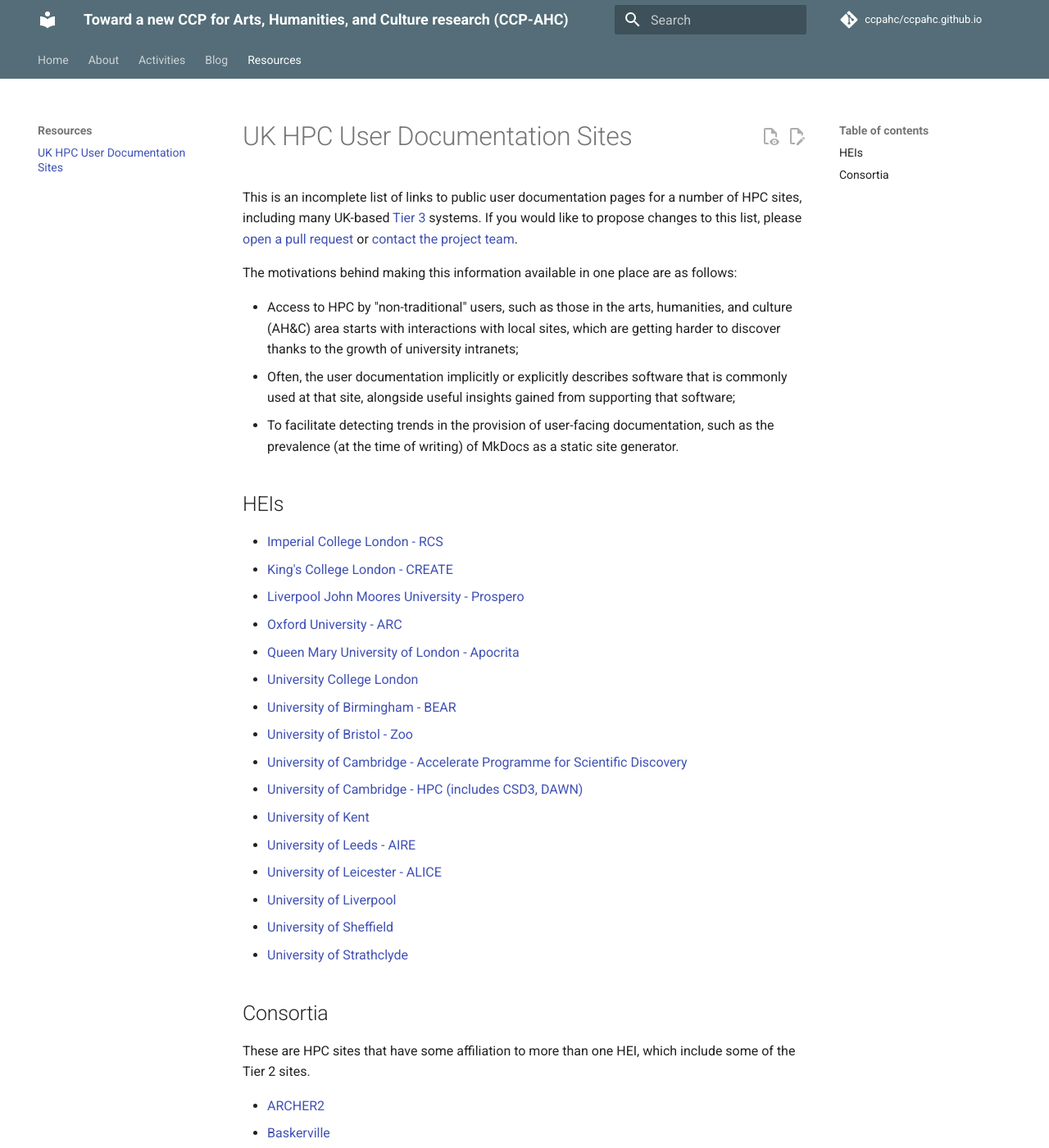
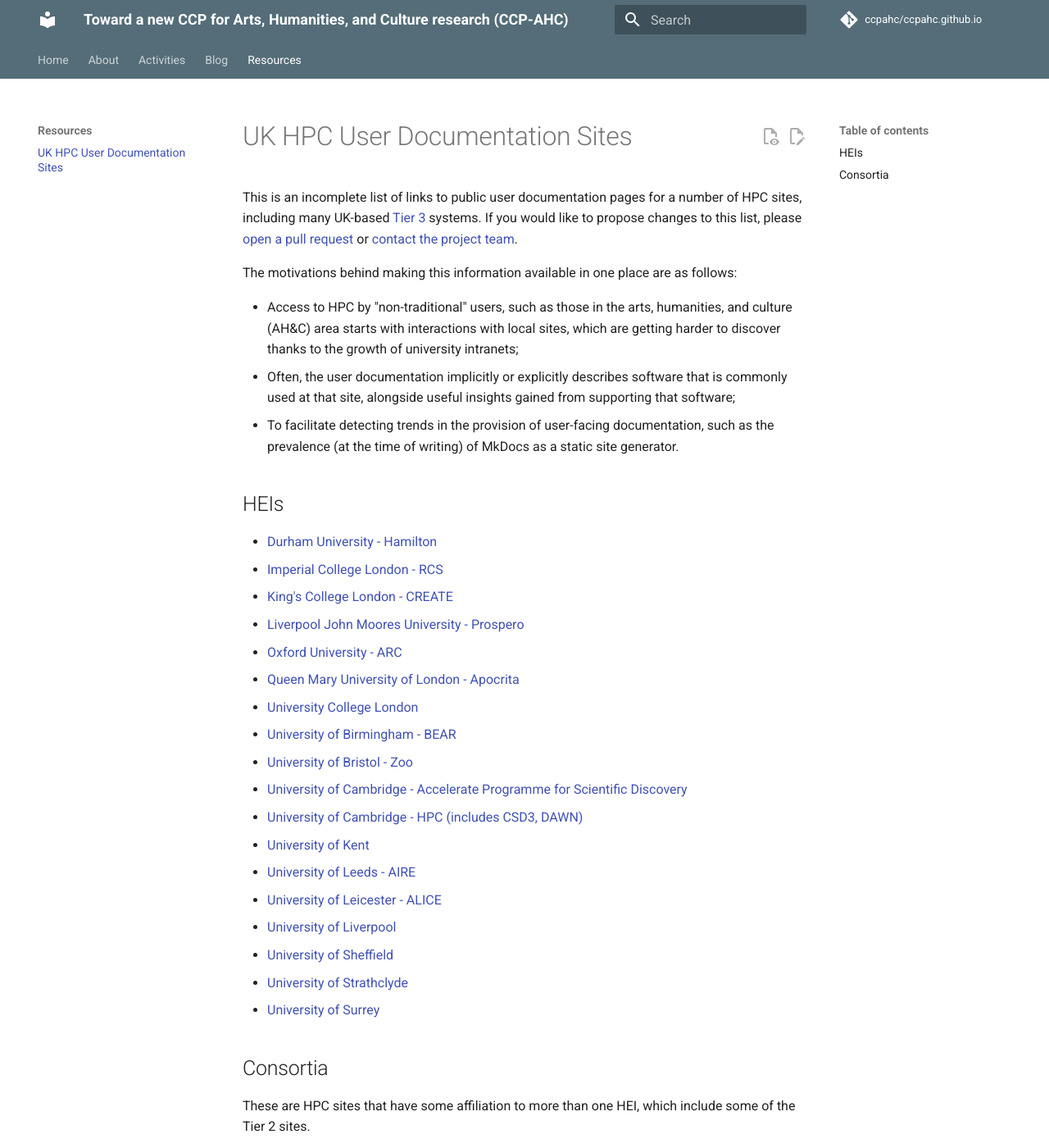
Before and after one commit to ccpahc/ccpahc.github.io, an MkDocs documentation site: the page built from docs/resources/sites.md, in a window 1280 px wide and 1400 px high. Shown: the whole window at 82% size. Built offline with MkDocs 1.6.1 and Material for MkDocs 9.7.7, drawn with Linux system fonts in a browser that asks for light colours; comment, search, counter and statistics services are not loaded.

Commit message:
Add sites.

```diff
--- a/docs/resources/sites.md
+++ b/docs/resources/sites.md
@@ -8,6 +8,7 @@
 
 ## HEIs
 
+- [Durham University - Hamilton](https://www.dur.ac.uk/research/institutes-and-centres/advanced-research-computing/hamilton-supercomputer/)
 - [Imperial College London - RCS](https://icl-rcs-user-guide.readthedocs.io/en/latest/)
 - [King's College London - CREATE](https://docs.er.kcl.ac.uk/CREATE/)
 - [Liverpool John Moores University - Prospero](https://prospero-docs.readthedocs.io/en/latest/)
@@ -24,6 +25,7 @@
 - [University of Liverpool](https://hpc.liverpool.ac.uk/)
 - [University of Sheffield](https://docs.hpc.shef.ac.uk/en/latest/index.html)
 - [University of Strathclyde](https://docs.hpc.strath.ac.uk/)
+- [University of Surrey](https://docs.pages.surrey.ac.uk/research_computing/)
 
 ## Consortia
 
```
